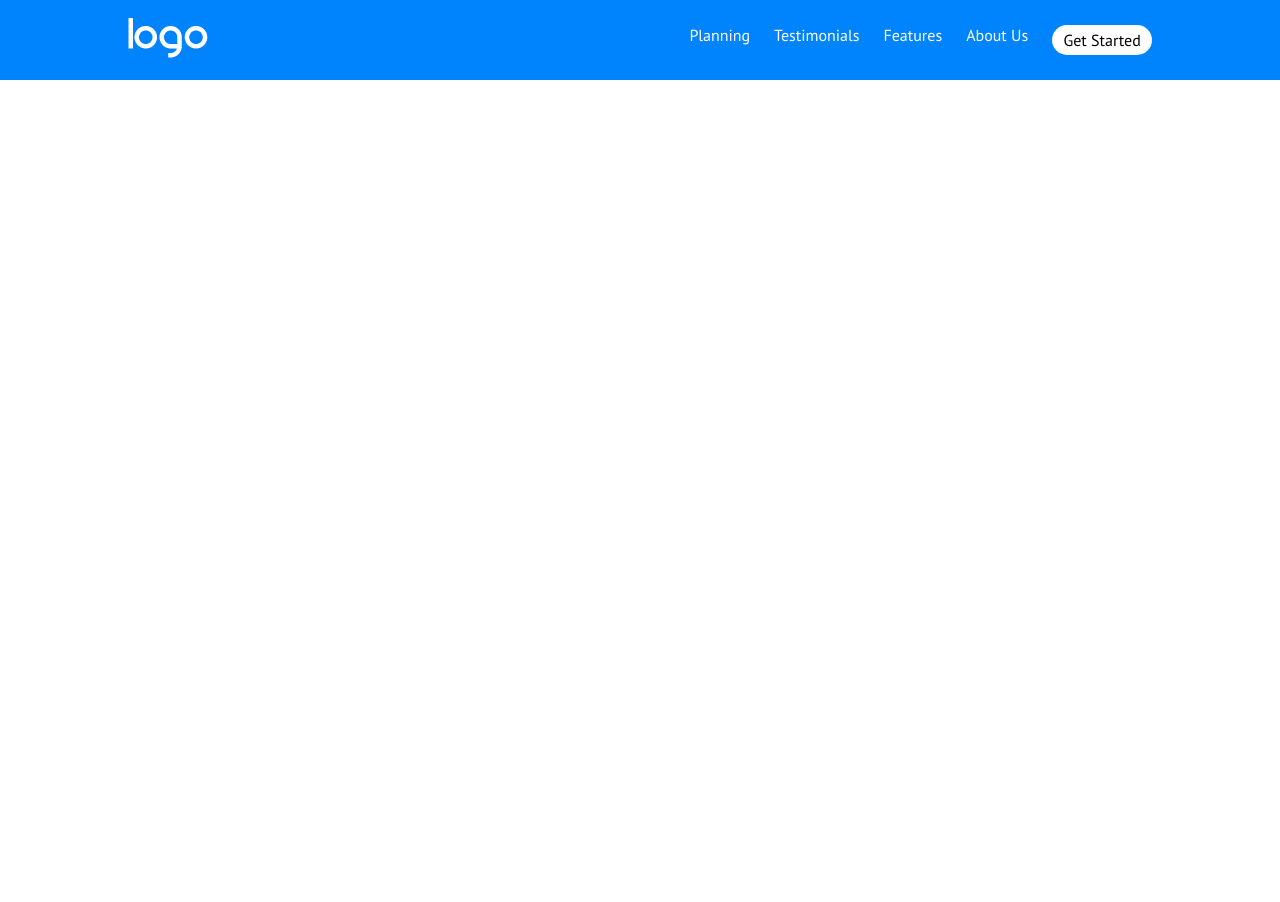
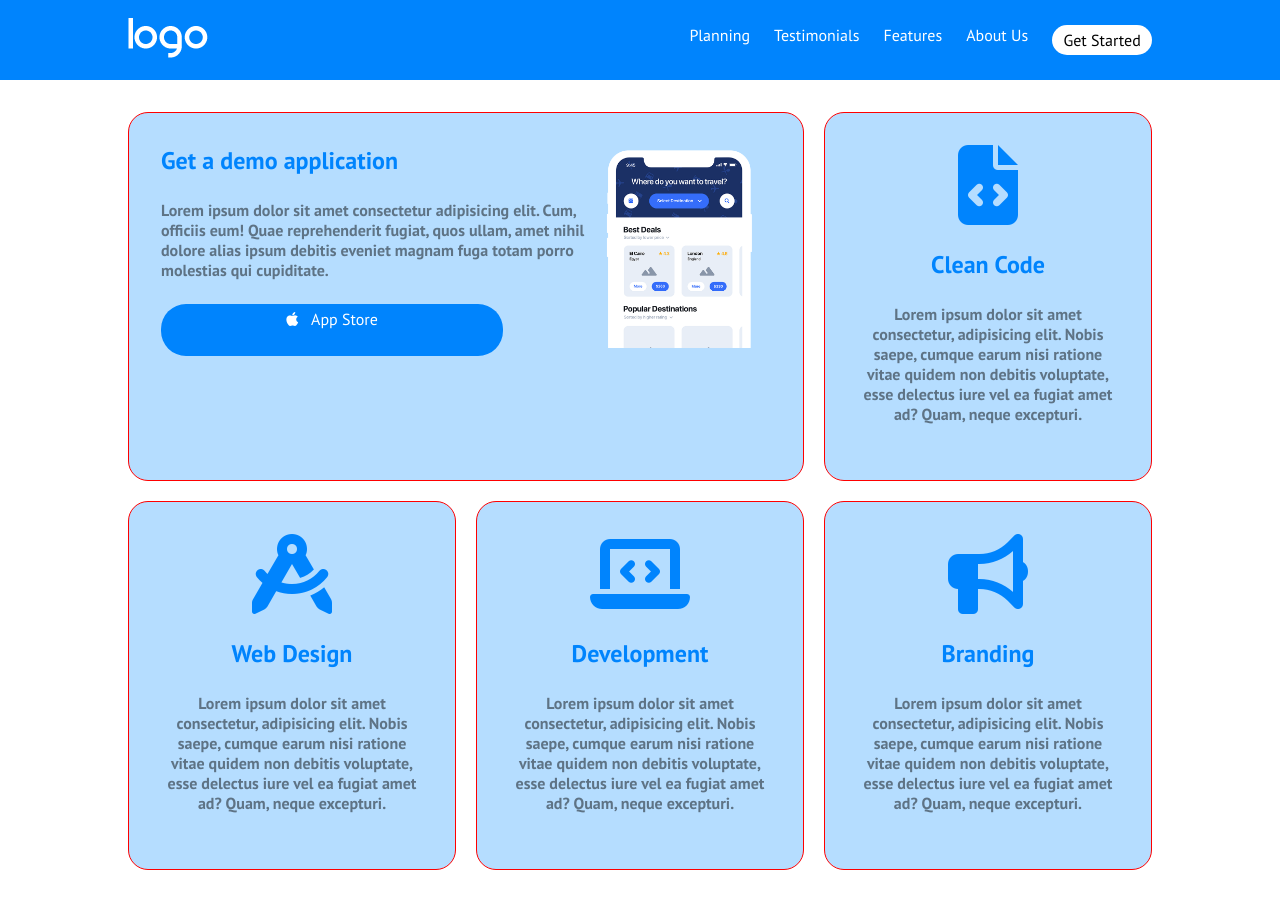
Before and after one commit to giuseppedonnici/htmlcss-responsive-layout, a plain HTML site: page index.html in a window 1280 px wide. Before the commit the page ends 800 px from the top, so only its background shows below. Drawn offline with Linux system fonts and the light colour scheme.

Commit message:
Add: application section and queries

```diff
--- a/css/style.css
+++ b/css/style.css
@@ -3,6 +3,7 @@
     --celestial-color: #B5DDFF;
     --purple-color: #9792E4;
     --bg-white: white;
+    --grey-color: #5E7385;
 }
 
 /* RESET */
@@ -30,20 +31,37 @@ img {
     max-width: 100%;
 }
 
+.fa-brands {
+    margin-right: 0.8rem;
+}
+
+.icon {
+    font-size: 5rem;
+    color: var(--header-color);
+}
+
 /* UTILITIES */
 .btn {
     display: inline-block;
-    background-color: brown;
-    padding: 0.3em 0.7em;
+    padding: 0.3rem 0.7rem;
     border-radius: 25px;
+    text-align: center;
 }
 
 .bg-white {
     background-color: var(--bg-white);
 }
 
+.bg-blue {
+    background-color: var(--header-color);
+}
+
 .txt-black {
     color: black;
+}
+
+.txt-white {
+    color: white;
 }
 
 /* LAYOUT */
@@ -70,7 +88,7 @@ ul {
 }
 
 ul li {
-    padding-left: 1.5em;
+    padding-left: 1.5rem;
 }
 
 /* media query header */
@@ -83,3 +101,79 @@ ul li {
         display: none;
     }
 }
+
+/* MAIN */
+/* demo application section */
+.col {
+    border-radius: 20px;
+    margin: 2rem 0;
+    background-color: var(--celestial-color);
+    /* debug */
+    border: 1px solid red;
+}
+
+.col.small {
+    text-align: center;
+}
+
+.card {
+    padding: 2rem;
+}
+
+.application h2,
+.application p,
+.application a,
+.application i {
+    margin-bottom: 1.5rem;
+}
+
+.application h2 {
+    color: var(--header-color);
+}
+
+.application p {
+    font-weight: bold;
+    color: var(--grey-color);
+}
+
+.application a {
+    width: 80%;
+}
+
+/* media query application section */
+@media screen and (min-width: 768px) {
+    .row {
+        display: flex;
+        flex-wrap: wrap;
+        gap: 20px;
+        margin-top: 2rem;
+        margin-bottom: 2rem;
+    }
+
+    .col {
+        width: calc(100% / 3 - (40px / 3));
+        margin: 0;
+    }
+
+    .col.large {
+        width: calc(100% / 3 * 2 - (20px / 3));
+    }
+
+    .card-img {
+        width: 50%;
+    }
+}
+
+@media screen and (min-width: 992px) {
+    .col.large .card {
+        display: flex;
+    }
+
+    .card-img {
+        width: 100%;
+    }
+
+    .col {
+        margin: 0;
+    }
+}
--- a/index.html
+++ b/index.html
@@ -37,11 +37,60 @@
 
     <!-- MAIN -->
     <main>
+        <!-- Demo application -->
+        <section class="application">
+            <div class="row container">
+                <div class="col large">
+                    <div class="card">
+                        <div class="card-content">
+                            <h2>Get a demo application</h2>
+                            <p>Lorem ipsum dolor sit amet consectetur adipisicing elit. Cum, officiis eum! Quae reprehenderit fugiat, quos ullam, amet nihil dolore alias ipsum debitis eveniet magnam fuga totam porro molestias qui cupiditate.</p>
+                            <a class="btn bg-blue txt-white" href="#"><i class="fa-brands fa-apple"></i>App Store</a>
+                        </div>
+                        <div class="card-img">
+                            <img src="img/phone.png" alt="">
+                        </div>
+                    </div>
+                </div>
+                <div class="col small">
+                    <div class="card">
+                        <i class="fa-solid fa-file-code icon"></i>
+                        <h2>Clean Code</h2>
+                        <p>Lorem ipsum dolor sit amet consectetur, adipisicing elit. Nobis saepe, cumque earum nisi ratione vitae quidem non debitis voluptate, esse delectus iure vel ea fugiat amet ad? Quam, neque excepturi.</p>
+                    </div>
+                </div>
+                <div class="col small">
+                    <div class="card">
+                        <i class="fa-solid fa-compass-drafting icon"></i>
+                        <h2>Web Design</h2>
+                        <p>Lorem ipsum dolor sit amet consectetur, adipisicing elit. Nobis saepe, cumque earum nisi ratione vitae quidem non debitis voluptate, esse delectus iure vel ea fugiat amet ad? Quam, neque excepturi.</p>
+                    </div>
+                </div>
+                <div class="col small">
+                    <div class="card">
+                        <i class="fa-solid fa-laptop-code icon"></i>
+                        <h2>Development</h2>
+                        <p>Lorem ipsum dolor sit amet consectetur, adipisicing elit. Nobis saepe, cumque earum nisi ratione vitae quidem non debitis voluptate, esse delectus iure vel ea fugiat amet ad? Quam, neque excepturi.</p>
+                    </div>
+                </div>
+                <div class="col small">
+                    <div class="card">
+                        <i class="fa-solid fa-bullhorn icon"></i>
+                        <h2>Branding</h2>
+                        <p>Lorem ipsum dolor sit amet consectetur, adipisicing elit. Nobis saepe, cumque earum nisi ratione vitae quidem non debitis voluptate, esse delectus iure vel ea fugiat amet ad? Quam, neque excepturi.</p>
+                    </div>
+                </div>
+            </div>
+        </section>
+
         <section></section>
+
         <section></section>
+
         <section></section>
+
         <section></section>
-        <section></section>
+
         <section></section>
     </main>
     <!-- /MAIN -->
```
